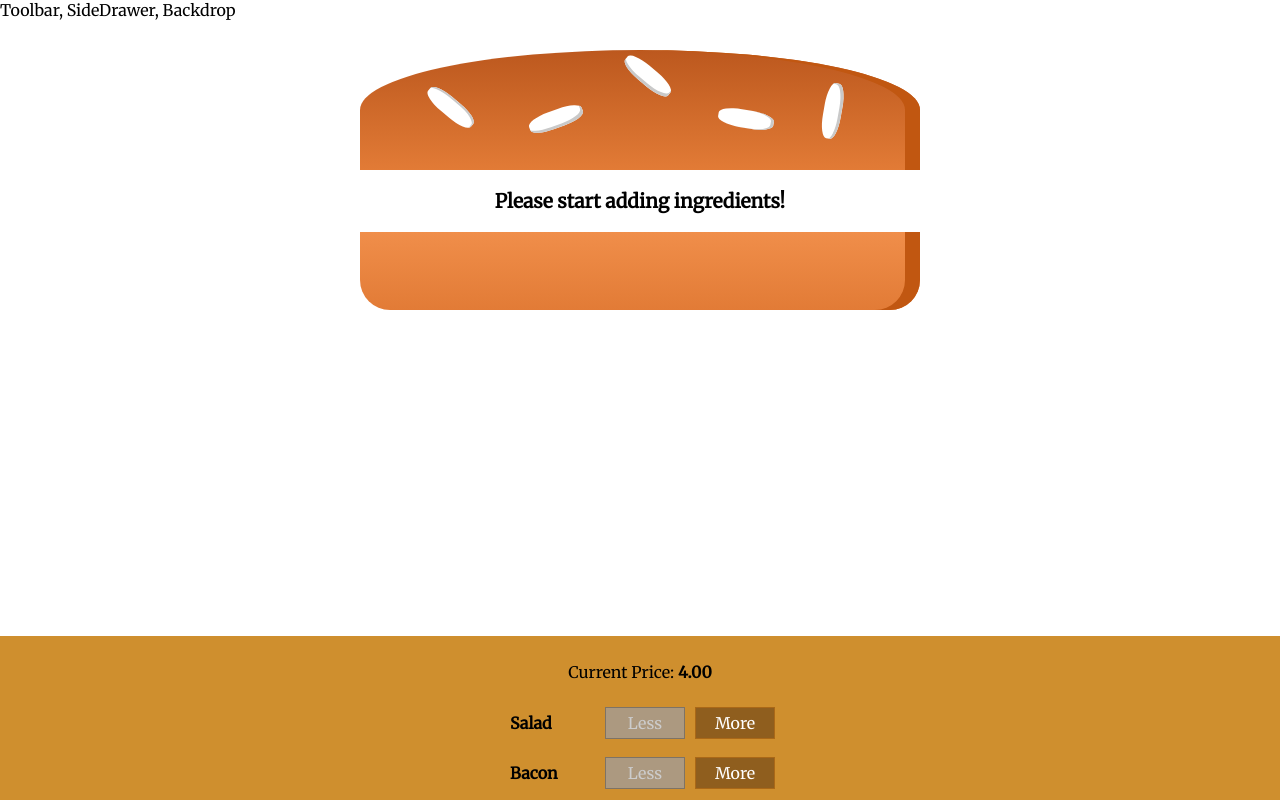
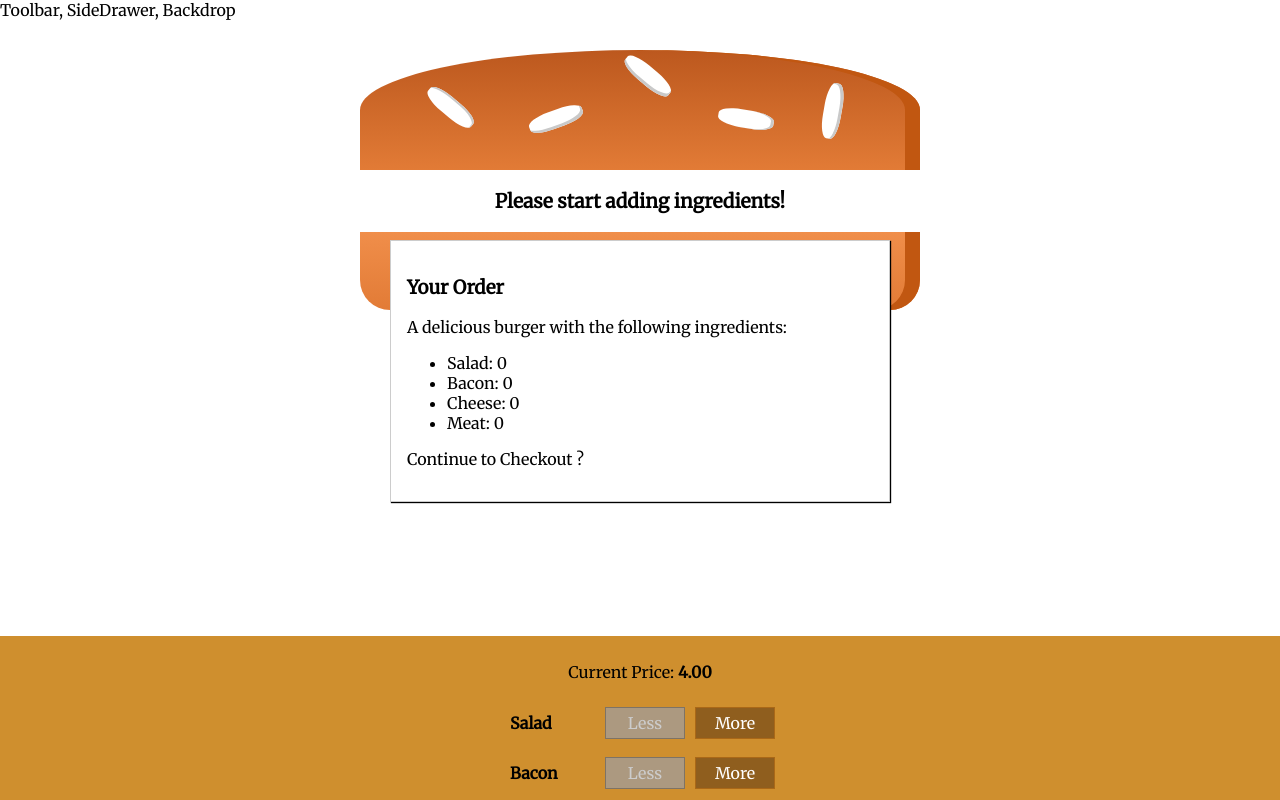
Before and after one commit to yeondam88/burger-builder-app, a React app: page / in a window 1280 px wide. Shown: the top 800 px of the page. Built offline with nearby package versions, Linux system fonts and the light colour scheme.

Commit message:
adding orderSummary

```diff
--- /dev/null
+++ b/src/components/Burger/OrderSummary/OrderSummary.js
@@ -0,0 +1,25 @@
+import React from "react";
+
+import Aux from "../../../hoc/Aux";
+
+const orderSummary = props => {
+  const ingredientSummary = Object.keys(props.ingredients).map(igKey => {
+    return (
+      <li key={igKey}>
+        <span style={{ textTransform: "capitalize" }}>{igKey}</span>:{" "}
+        {props.ingredients[igKey]}
+      </li>
+    );
+  });
+
+  return (
+    <Aux>
+      <h3>Your Order</h3>
+      <p>A delicious burger with the following ingredients:</p>
+      <ul>{ingredientSummary}</ul>
+      <p>Continue to Checkout ?</p>
+    </Aux>
+  );
+};
+
+export default orderSummary;
--- a/src/containers/BurgerBuilder/BurgerBuilder.js
+++ b/src/containers/BurgerBuilder/BurgerBuilder.js
@@ -3,6 +3,8 @@
 import Aux from "../../hoc/Aux";
 import Burger from "../../components/Burger/Burger";
 import BuildControls from "../../components/Burger/BuildControls/BuildControls";
+import Modal from "../../components/UI/Modal/Modal";
+import OrderSummary from "../../components/Burger/OrderSummary/OrderSummary";
 
 const INGREDIENT_PRICES = {
   salad: 0.5,
@@ -79,6 +81,9 @@
     // {salad: true, meat: false, ...}
     return (
       <Aux>
+        <Modal>
+          <OrderSummary ingredients={this.state.ingredients} />
+        </Modal>
         <Burger ingredients={this.state.ingredients} />
         <BuildControls
           ingredientAdded={this.addIngredientHandler}
```
